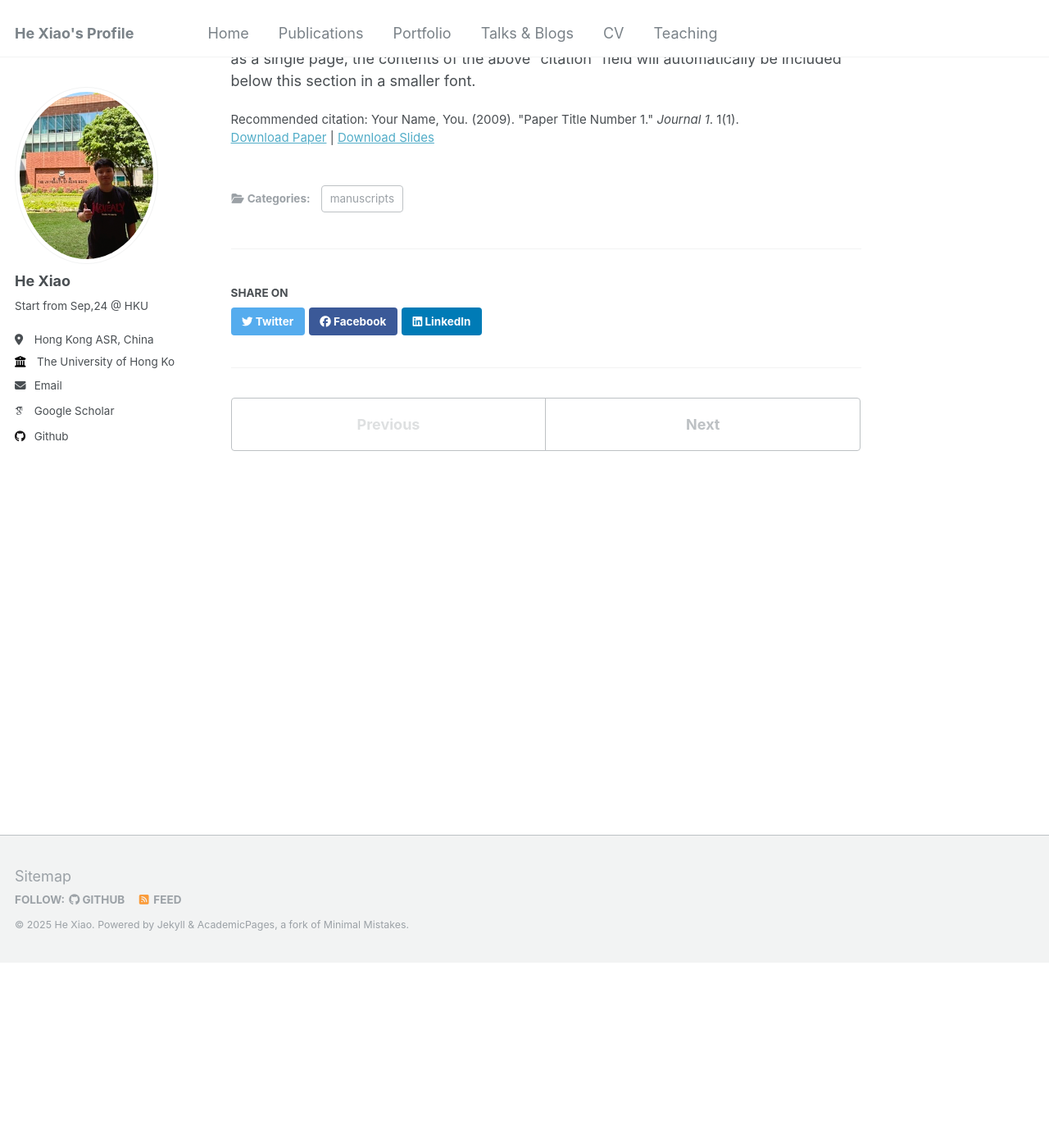
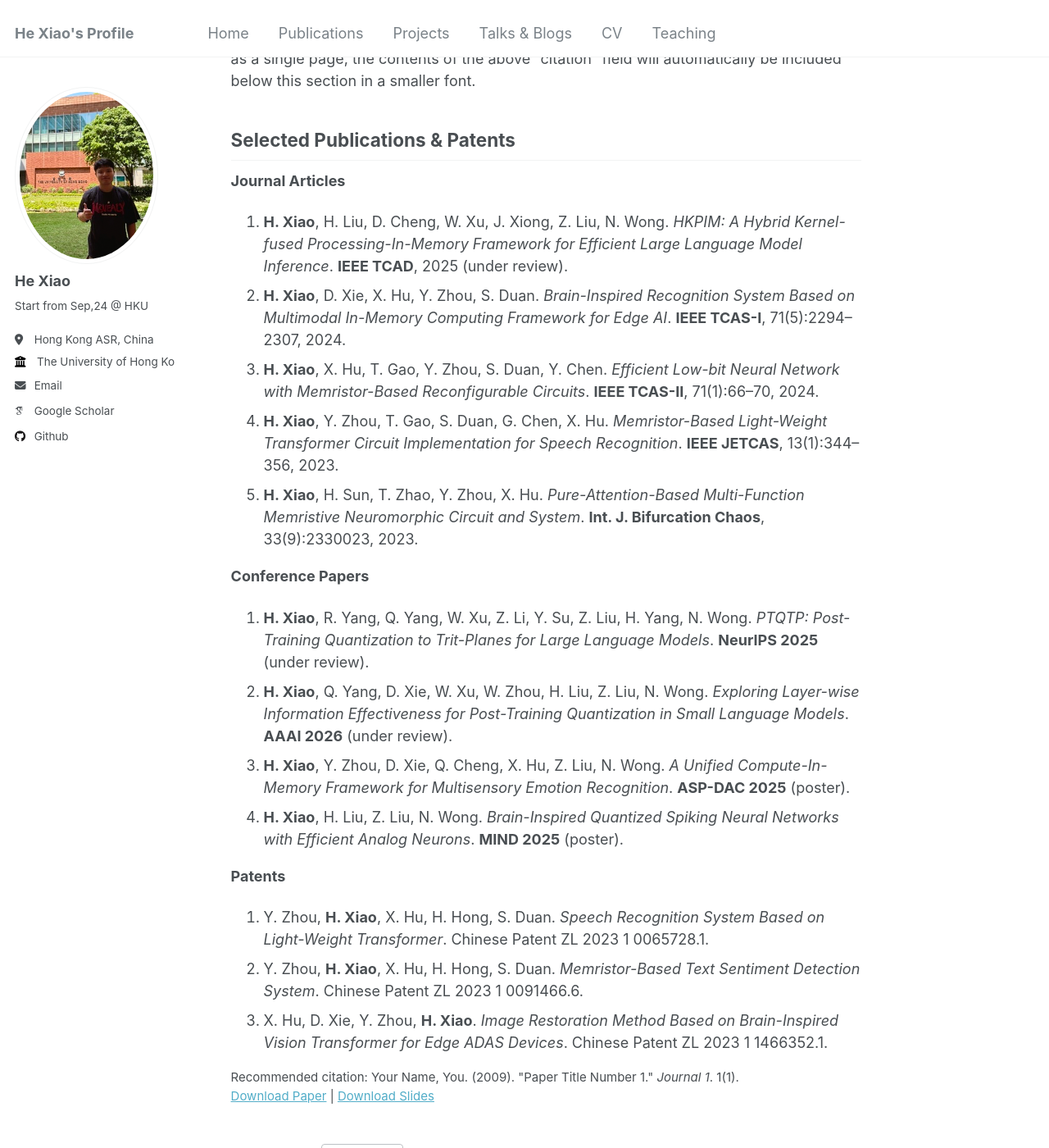
Before and after one commit to hxriver/hxriver.github.io, a Jekyll site: the page built from _publications/2009-10-01-paper-title-number-1.md, in a window 1280 px wide and 1400 px high, scrolled down 226 px. Shown: the whole window at 82% size. Built offline with Jekyll 4.4.1, drawn with Linux system fonts in a browser that asks for light colours; some web fonts are replaced.

Commit message:
update publications

```diff
--- a/_data/navigation.yml
+++ b/_data/navigation.yml
@@ -11,8 +11,8 @@ main:
   - title: "Publications"
     url: /publications/
 
-  - title: "Portfolio"
-    url: /portfolio/
+  - title: "Projects"
+    url: /projects/
 
   - title: "Talks & Blogs"
     url: /talks/
--- a/_publications/2009-10-01-paper-title-number-1.md
+++ b/_publications/2009-10-01-paper-title-number-1.md
@@ -12,3 +12,24 @@ citation: 'Your Name, You. (2009). &quot;Paper Title Number 1.&quot; <i>Journal
 ---
 
 The contents above will be part of a list of publications, if the user clicks the link for the publication than the contents of section will be rendered as a full page, allowing you to provide more information about the paper for the reader. When publications are displayed as a single page, the contents of the above "citation" field will automatically be included below this section in a smaller font.
+
+
+## Selected Publications & Patents
+{: .text-left}
+**Journal Articles**
+1. **H. Xiao**, H. Liu, D. Cheng, W. Xu, J. Xiong, Z. Liu, N. Wong. *HKPIM: A Hybrid Kernel-fused Processing-In-Memory Framework for Efficient Large Language Model Inference*. **IEEE TCAD**, 2025 (under review).
+2. **H. Xiao**, D. Xie, X. Hu, Y. Zhou, S. Duan. *Brain-Inspired Recognition System Based on Multimodal In-Memory Computing Framework for Edge AI*. **IEEE TCAS-I**, 71(5):2294–2307, 2024.
+3. **H. Xiao**, X. Hu, T. Gao, Y. Zhou, S. Duan, Y. Chen. *Efficient Low-bit Neural Network with Memristor-Based Reconfigurable Circuits*. **IEEE TCAS-II**, 71(1):66–70, 2024.
+4. **H. Xiao**, Y. Zhou, T. Gao, S. Duan, G. Chen, X. Hu. *Memristor-Based Light-Weight Transformer Circuit Implementation for Speech Recognition*. **IEEE JETCAS**, 13(1):344–356, 2023.
+5. **H. Xiao**, H. Sun, T. Zhao, Y. Zhou, X. Hu. *Pure-Attention-Based Multi-Function Memristive Neuromorphic Circuit and System*. **Int. J. Bifurcation Chaos**, 33(9):2330023, 2023.
+
+**Conference Papers**
+1. **H. Xiao**, R. Yang, Q. Yang, W. Xu, Z. Li, Y. Su, Z. Liu, H. Yang, N. Wong. *PTQTP: Post-Training Quantization to Trit-Planes for Large Language Models*. **NeurIPS 2025** (under review).
+2. **H. Xiao**, Q. Yang, D. Xie, W. Xu, W. Zhou, H. Liu, Z. Liu, N. Wong. *Exploring Layer-wise Information Effectiveness for Post-Training Quantization in Small Language Models*. **AAAI 2026** (under review).
+3. **H. Xiao**, Y. Zhou, D. Xie, Q. Cheng, X. Hu, Z. Liu, N. Wong. *A Unified Compute-In-Memory Framework for Multisensory Emotion Recognition*. **ASP-DAC 2025** (poster).
+4. **H. Xiao**, H. Liu, Z. Liu, N. Wong. *Brain-Inspired Quantized Spiking Neural Networks with Efficient Analog Neurons*. **MIND 2025** (poster).
+
+**Patents**
+1. Y. Zhou, **H. Xiao**, X. Hu, H. Hong, S. Duan. *Speech Recognition System Based on Light-Weight Transformer*. Chinese Patent ZL 2023 1 0065728.1.
+2. Y. Zhou, **H. Xiao**, X. Hu, H. Hong, S. Duan. *Memristor-Based Text Sentiment Detection System*. Chinese Patent ZL 2023 1 0091466.6.
+3. X. Hu, D. Xie, Y. Zhou, **H. Xiao**. *Image Restoration Method Based on Brain-Inspired Vision Transformer for Edge ADAS Devices*. Chinese Patent ZL 2023 1 1466352.1.
```
Also changed, not shown: _pages/cv.md (+1 -1 lines), _pages/publications.html (+21 -24 lines), _projects/portfolio-1.md (renamed from _portfolio/portfolio-1.md), _projects/portfolio-2.html (renamed from _portfolio/portfolio-2.html), 9 other files.
